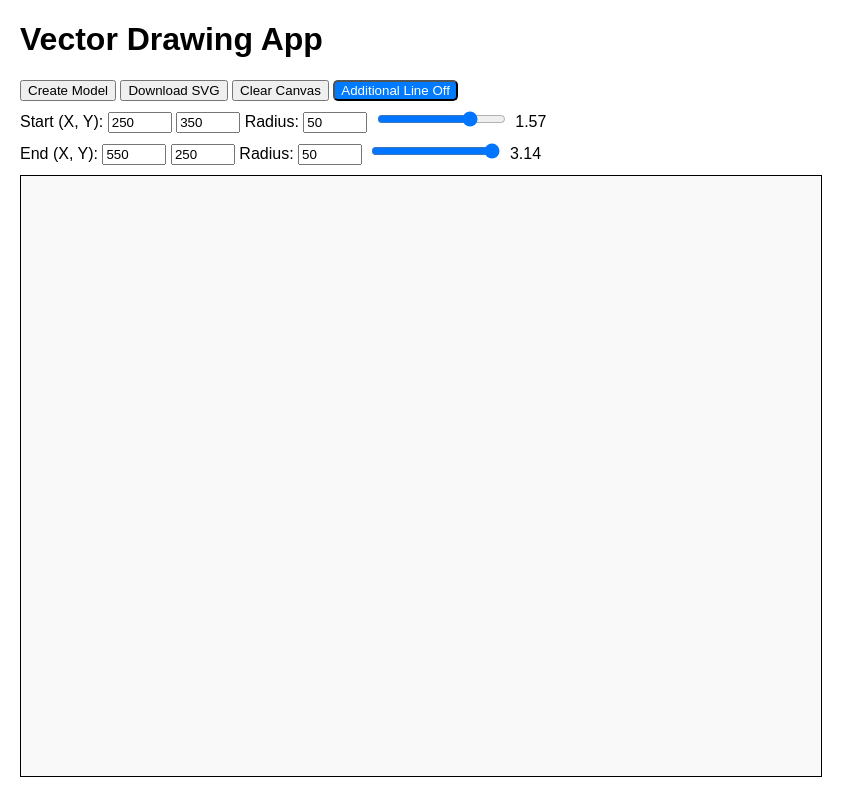
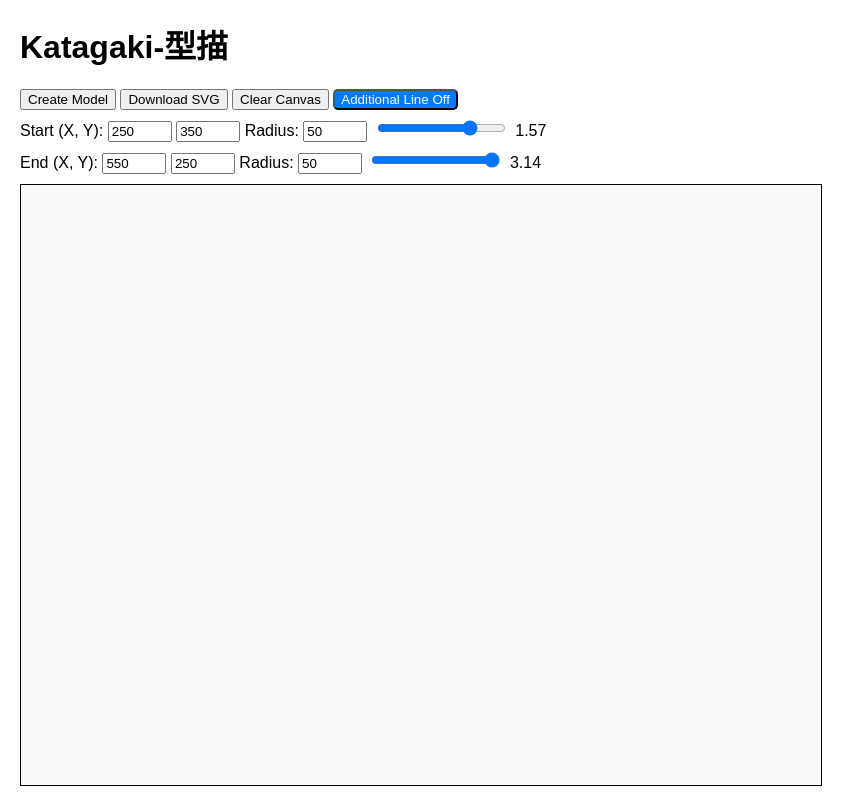
Before and after one commit to MathRobotics/Rakugaki, a plain HTML site: page index.html in a window 1280 px wide. Shown: the whole page, without its empty margins (0-865 px from the left). Drawn offline with Linux system fonts and the light colour scheme.

Commit message:
🚀RELEASE:

```diff
--- a/index.html
+++ b/index.html
@@ -7,7 +7,7 @@
   <link rel="stylesheet" href="css/style.css">
 </head>
 <body>
-  <h1>Vector Drawing App</h1>
+  <h1>Katagaki-型描</h1>
   <div id="toolbar">
     <button id="create-model">Create Model</button>
     <button id="download-svg">Download SVG</button>
```
Also changed, not shown: 2 other files.
